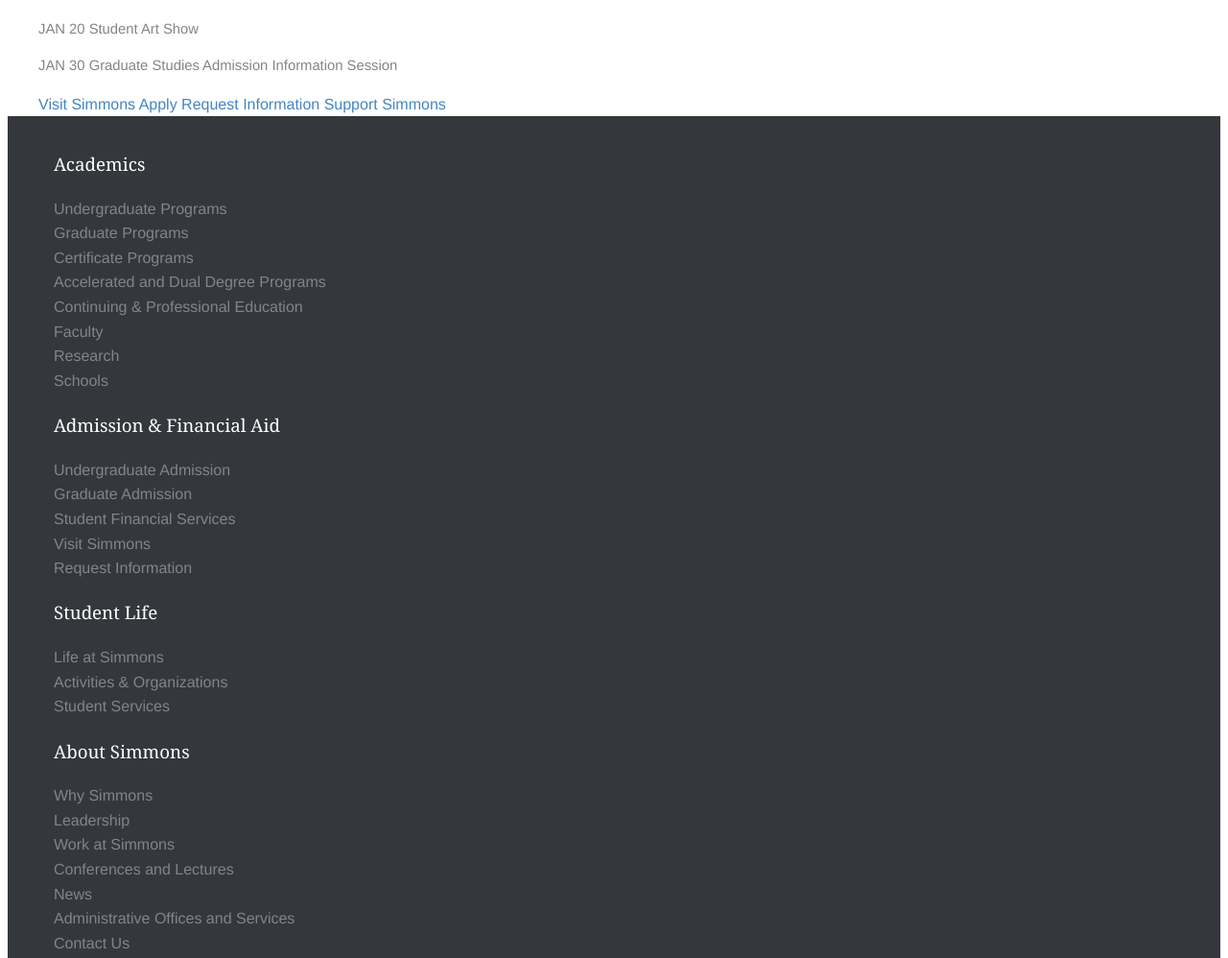
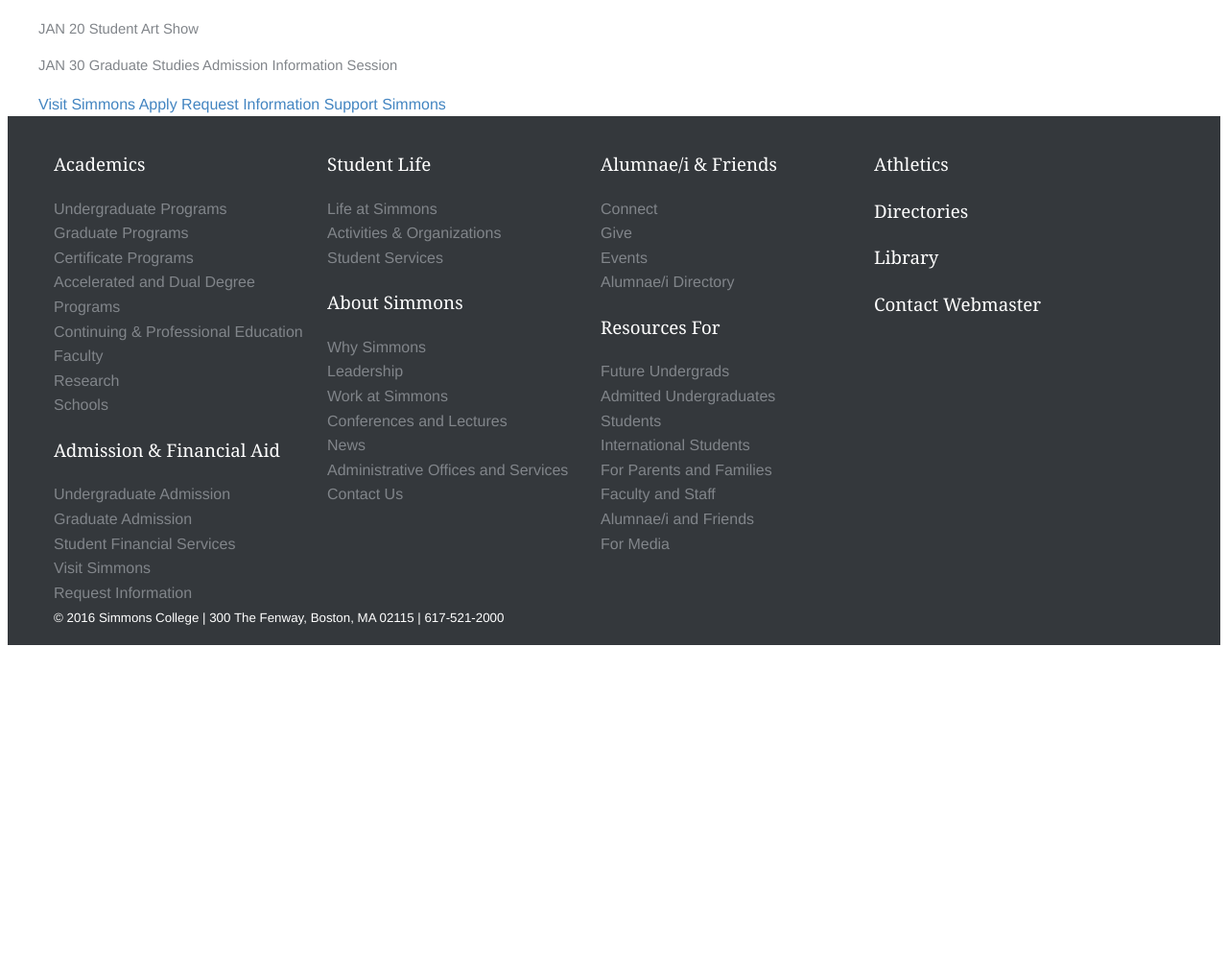
Before and after one commit to 2s101/Simmons, a plain HTML site: page index.html in a window 1280 px wide. Shown: the part 1400-2398 px from the top of the page at 96% size. After the commit the page ends 2080 px from the top, so only its background shows below. Drawn offline with Linux system fonts and the light colour scheme.

Commit message:
class column  clearfix

```diff
--- a/css/styles.css
+++ b/css/styles.css
@@ -144,6 +144,11 @@ header .branding {
 #full-nav a:hover, #full-nav a:focus, #full-nav a:active {
 	color: white;
 }
+#full-nav .column {
+	float: left;
+	margin-right: 2%;
+	width: 23%;
+}
 
 .container {
 	margin: 0, auto;
--- a/index.html
+++ b/index.html
@@ -116,9 +116,9 @@
 
 <footer>
 	<div class="container">
-	<nav id="full-nav">
+	<nav id="full-nav" class="clearfix">
+		<div class="column">
 
-		<div>
 			<h3><a href="#">Academics</a></h3>
 			<ul>
 				<li><a href="#">Undergraduate Programs</a></li>
@@ -130,10 +130,10 @@
 				<li><a href="#">Research</a></li>
 				<li><a href="#">Schools</a></li>
 			</ul>
-		</div>
 
 
-		<div>
+
+
 			<h3><a href="#">Admission & Financial Aid</a></h3>
 			<ul>
 				<li><a href="#">Undergraduate Admission</a></li>
@@ -142,20 +142,21 @@
 				<li><a href="#">Visit Simmons</a></li>
 				<li><a href="#">Request Information</a></li>
 			</ul>
+
 		</div>
 
+		<div class="column">
 
-		<div>
 			<h3><a href="#">Student Life</a></h3>
 			<ul>
 				<li><a href="#">Life at Simmons</a></li>
 				<li><a href="#">Activities &amp; Organizations</a></li>
 				<li><a href="#">Student Services</a></li>
 			</ul>
-		</div>
 
 
-		<div>
+
+
 			<h3><a href="#">About Simmons</a></h3>
 			<ul>
 				<li><a href="#">Why Simmons</a></li>
@@ -166,10 +167,11 @@
 				<li><a href="#">Administrative Offices and Services</a></li>
 				<li><a href="#">Contact Us</a></li>
 			</ul>
+
 		</div>
 
+		<div class="column">
 
-		<div>
 			<h3><a href="#">Alumnae/i &amp; Friends</a></h3>
 			<ul>
 				<li><a href="#">Connect</a></li>
@@ -177,10 +179,10 @@
 				<li><a href="#">Events</a></li>
 				<li><a href="#">Alumnae/i Directory</a></li>
 			</ul>
-		</div>
 
 
-		<div>
+
+
 			<h3><a href="#">Resources For</a></h3>
 			<ul>
 				<li><a href="#">Future Undergrads</a></li>
@@ -194,12 +196,13 @@
 			</ul>
 		</div>
 
+		<div class="column">
 
-		<div>
 			<h3><a href="#">Athletics</a></h3>
 			<h3><a href="#">Directories</a></h3>
 			<h3><a href="#">Library</a></h3>
 			<h3><a href="#">Contact Webmaster</a></h3>
+
 		</div>
 
 	</nav>
```
